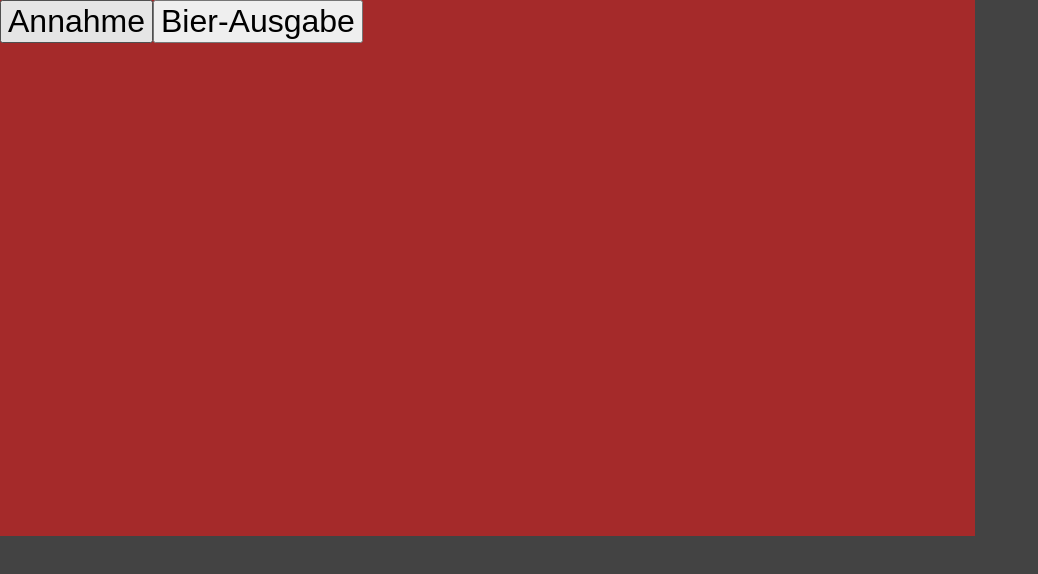
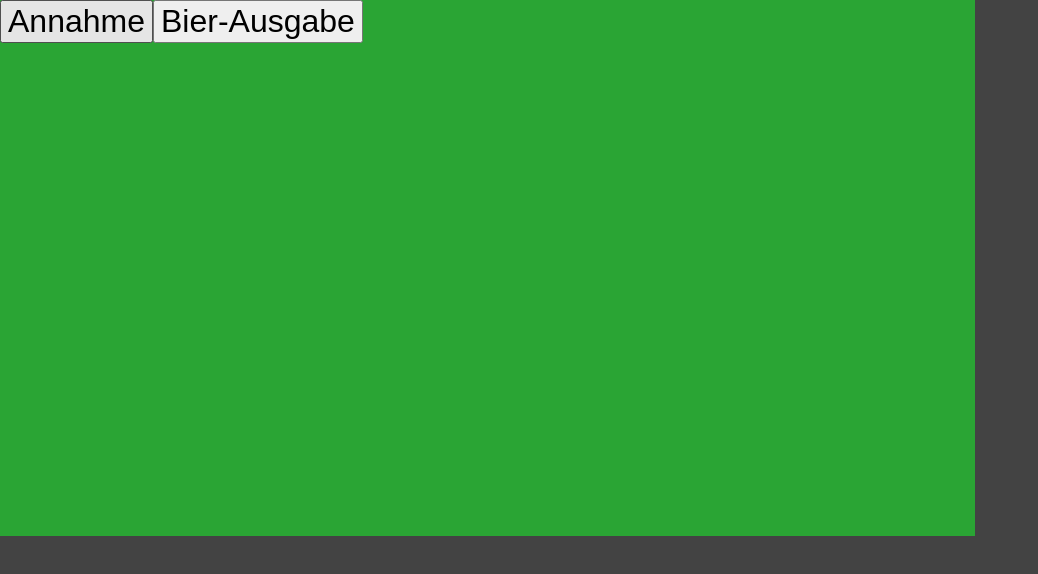
Before and after one commit to Hilde19/scc1980, an Angular app: page /home in a window 1280 px wide. Shown: the top 574 px of the page, without its empty margins (0-1038 px from the left). Built offline with nearby package versions, Linux system fonts and the light colour scheme.

Commit message:
testcommit

```diff
--- a/src/app/home/home.component.css
+++ b/src/app/home/home.component.css
@@ -1,5 +1,6 @@
 body {
-    background-color: brown;
+    /* background-color: brown;    */
+    background-color: rgb(42, 165, 52);
 }
 
 button {
```
Also changed, not shown: 5 other files (tests, documents, lock files or other folders).
